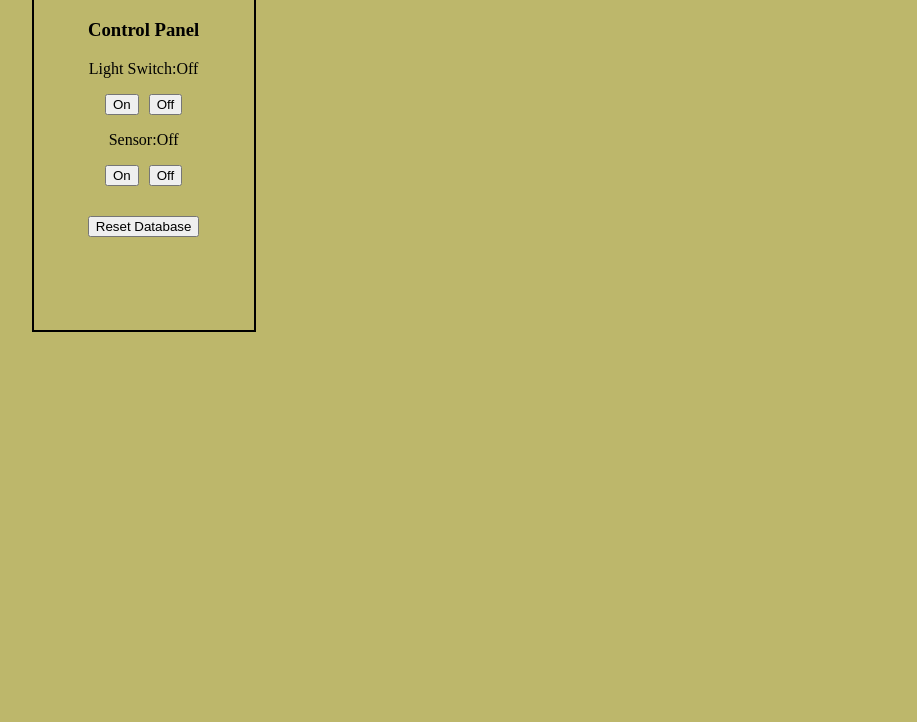
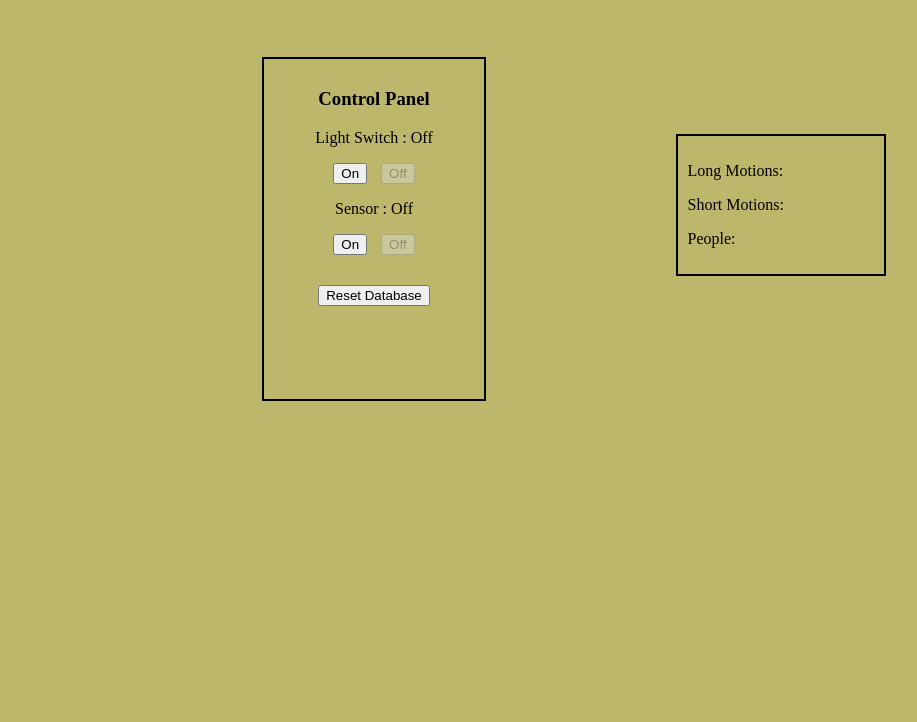
Before and after one commit to fit3140-team28/assignment-2, a website: page index.html in a window 1280 px wide. Shown: the part 78-800 px from the top of the page, without its empty margins (2-919 px from the left). Drawn offline with Linux system fonts and the light colour scheme.

Commit message:
Add files via upload

```diff
--- a/index.html
+++ b/index.html
@@ -5,17 +5,32 @@ body{
 	background-color:darkkhaki;
 }
 h1{
+	margin-top: 2vw;
 	text-align: center;
 }
-
+#container{
+	width: auto;
+	margin: auto;
+}
 #chatbox{
 	border: 2px solid black;
+	width: 200px;
+	height: 300px;
+	float: left;
 	padding: 10px;
-	margin-left: 2vw;
-	height: 300px;
-	width: 200px;
+	margin-left: 20vw;
+	margin-top: 4vw;
 	text-align: center;
 	padding-bottom: 30px;
+}
+
+#stats{
+	border: 2px solid black;
+	float: right;
+	margin-right: 30vw;
+	margin-top: 10vw;
+	padding: 10px;
+	padding-right: 100px;
 }
 
 .onoff{
@@ -28,18 +43,67 @@ h1{
 </style>
 </head>
 <title>Traffic Analyser App!</title>
+<script src = "https://www.gstatic.com/firebasejs/4.12.1/firebase.js"></script>
+<script>
+  // Initialize Firebase
+  var config = {
+    apiKey: "AIzaSyD9zBmqexKdJO0hFetXD9IEqSncn7tlEWQ",
+    authDomain: "assignment02-6b825.firebaseapp.com",
+    databaseURL: "https://assignment02-6b825.firebaseio.com",
+    projectId: "assignment02-6b825",
+    storageBucket: "assignment02-6b825.appspot.com",
+    messagingSenderId: "902464848076"
+  };
+  firebase.initializeApp(config);
+</script>
 <meta name = "viewport" content = "width=device-width, intial-scale = 1.0">
 <body>
 
 <h1>Traffic Analyser App!</h1>
-<div id = 'chatbox'>
-<h3>Control Panel</h3>
-<p>Light Switch:Off</p>
-<button class = 'onoff'>On</button><button class = 'onoff'>Off</button></br>
-<p>Sensor:Off</p>
-<button class = 'onoff'>On</button><button class = 'onoff'>Off</button></br>
-<button id = reset>Reset Database</button>
+<div id= 'container'></div>
+	<div id = 'chatbox'>
+	<h3>Control Panel</h3>
+
+	<p id = 'light_text'>Light Switch : Off</p>
+	<button id = 'light_on', class = 'onoff', onclick = "light_pressed('On')">On</button>
+	<button id = 'light_off', class = 'onoff', onclick = "light_pressed('Off')" disabled>Off</button></br>
+
+	<p id = 'sensor_text'>Sensor : Off</p>
+	<button id = 'sensor_on', class = 'onoff', onclick = "sensor_pressed('On')">On</button>
+	<button id = 'sensor_off', class = 'onoff', onclick = "sensor_pressed('Off')" disabled>Off</button></br>
+
+	<button id = reset>Reset Database</button>
+	</div>
+	<div id = 'stats'>
+		<p>Long Motions:</p>
+		<p>Short Motions:</p>
+		<p>People:</p>
+	</div>
 </div>
 
+
 </body>
+<script>
+function light_pressed(x){
+	document.getElementById("light_text").innerHTML = 'Light Switch : ' + x;
+	if(x == 'On'){
+		document.getElementById('light_on').disabled = true;
+		document.getElementById('light_off').disabled = false;
+	} else{
+		document.getElementById('light_off').disabled = true;
+		document.getElementById('light_on').disabled = false;
+	}
+}
+
+function sensor_pressed(x){
+	document.getElementById("sensor_text").innerHTML = 'Sensor : ' + x;
+	if(x == 'On'){
+		document.getElementById('sensor_on').disabled = true;
+		document.getElementById('sensor_off').disabled = false;
+	} else{
+		document.getElementById('sensor_off').disabled = true;
+		document.getElementById('sensor_on').disabled = false;
+	}
+}
+</script>
 </html>
```
Also changed, not shown: app.js (+11 -0 lines).
